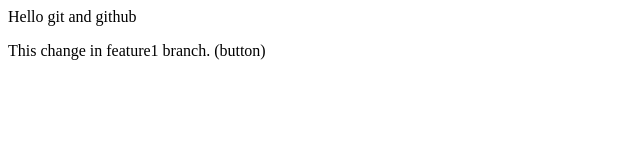
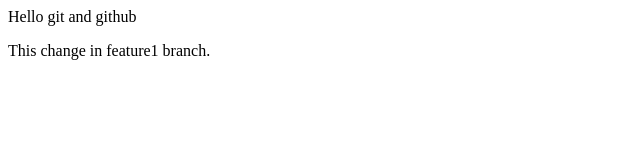
Before and after one commit to Aanchal-shrma/Localrepo, a plain HTML site: page index.html in a window 1280 px wide. Shown: the full height of the page, 0-640 px from the left. Drawn offline with Linux system fonts and the light colour scheme.

Commit message:
kuch nhi

```diff
--- a/index.html
+++ b/index.html
@@ -1,4 +1,4 @@
 <p>Hello git and github </p>
 <p>
-    This change in feature1 branch. (button)
+    This change in feature1 branch.
 </p>
```
